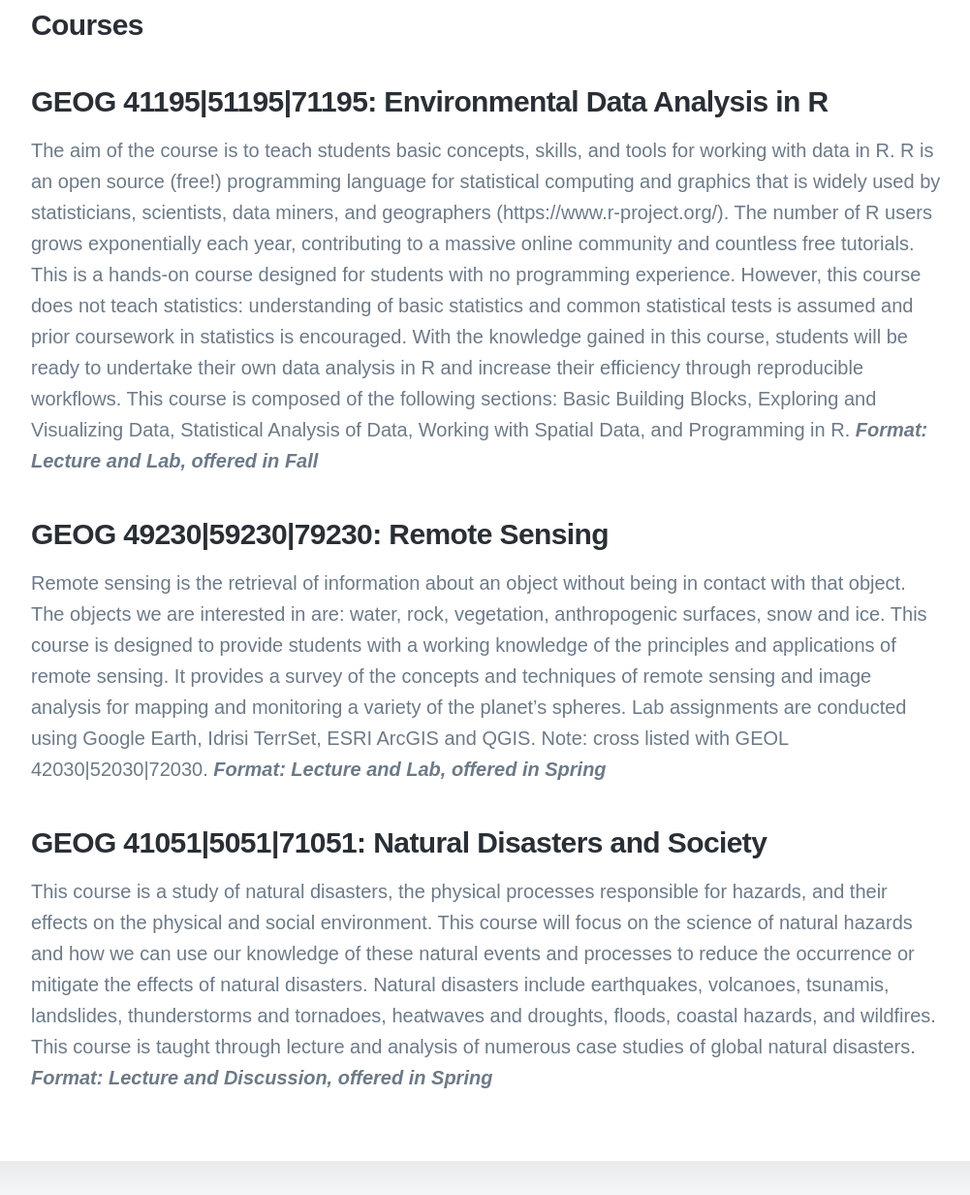
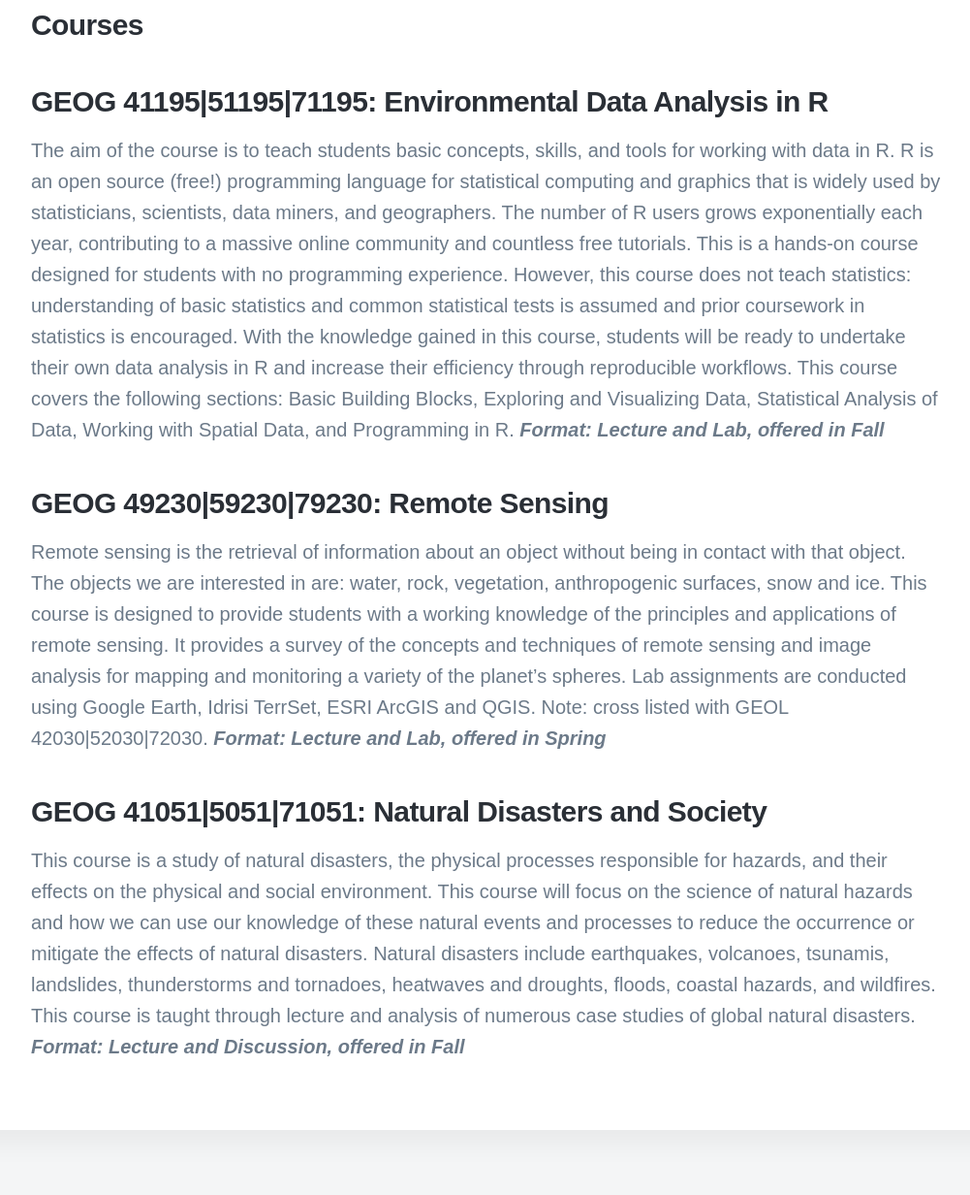
Before and after one commit to tjassal/tjassal.github.io, a Jekyll site: the page built from _pages/teaching.md, in a window 1280 px wide and 1400 px high, scrolled down 458 px, cut to the strip 116-1380 px from the top of the window. Shown: the top 1232 px of the strip at 97% size, without its empty margins (138-1139 px from the left). Built offline with Jekyll 4.4.1, drawn with Linux system fonts in a browser that asks for light colours; nearby versions of some CDN libraries; some web fonts are replaced.

Commit message:
Update teaching.md

```diff
--- a/_pages/teaching.md
+++ b/_pages/teaching.md
@@ -9,7 +9,7 @@ featured_image: /images/banners/iceland_glacier_50perc.jpg
 
 ### GEOG 41195|51195|71195: Environmental Data Analysis in R
 
-The aim of the course is to teach students basic concepts, skills, and tools for working with data in R. R is an open source (free!) programming language for statistical computing and graphics that is widely used by statisticians, scientists, data miners, and geographers (https://www.r-project.org/). The number of R users grows exponentially each year, contributing to a massive online community and countless free tutorials. This is a hands-on course designed for students with no programming experience. However, this course does not teach statistics: understanding of basic statistics and common statistical tests is assumed and prior coursework in statistics is encouraged. With the knowledge gained in this course, students will be ready to undertake their own data analysis in R and increase their efficiency through reproducible workflows. This course is composed of the following sections: Basic Building Blocks, Exploring and Visualizing Data, Statistical Analysis of Data, Working with Spatial Data, and Programming in R. ***Format: Lecture and Lab, offered in Fall***
+The aim of the course is to teach students basic concepts, skills, and tools for working with data in R. R is an open source (free!) programming language for statistical computing and graphics that is widely used by statisticians, scientists, data miners, and geographers. The number of R users grows exponentially each year, contributing to a massive online community and countless free tutorials. This is a hands-on course designed for students with no programming experience. However, this course does not teach statistics: understanding of basic statistics and common statistical tests is assumed and prior coursework in statistics is encouraged. With the knowledge gained in this course, students will be ready to undertake their own data analysis in R and increase their efficiency through reproducible workflows. This course covers the following sections: Basic Building Blocks, Exploring and Visualizing Data, Statistical Analysis of Data, Working with Spatial Data, and Programming in R. ***Format: Lecture and Lab, offered in Fall***
 
 ### GEOG 49230|59230|79230: Remote Sensing
 
@@ -19,4 +19,4 @@ Remote sensing is the retrieval of information about an object without being in
 ### GEOG 41051|5051|71051: Natural Disasters and Society
 
 This course is a study of natural disasters, the physical processes responsible for hazards, and their effects on the physical and social environment. This course will focus on the science of natural hazards and how we can use our knowledge of these natural events and processes to reduce the occurrence or mitigate the effects of natural disasters. Natural disasters include earthquakes, volcanoes, tsunamis, landslides, thunderstorms and tornadoes, heatwaves and droughts, floods, coastal hazards, and wildfires. This course is taught through lecture and analysis of numerous case studies of global natural disasters.
-***Format: Lecture and Discussion, offered in Spring***
+***Format: Lecture and Discussion, offered in Fall***
```
